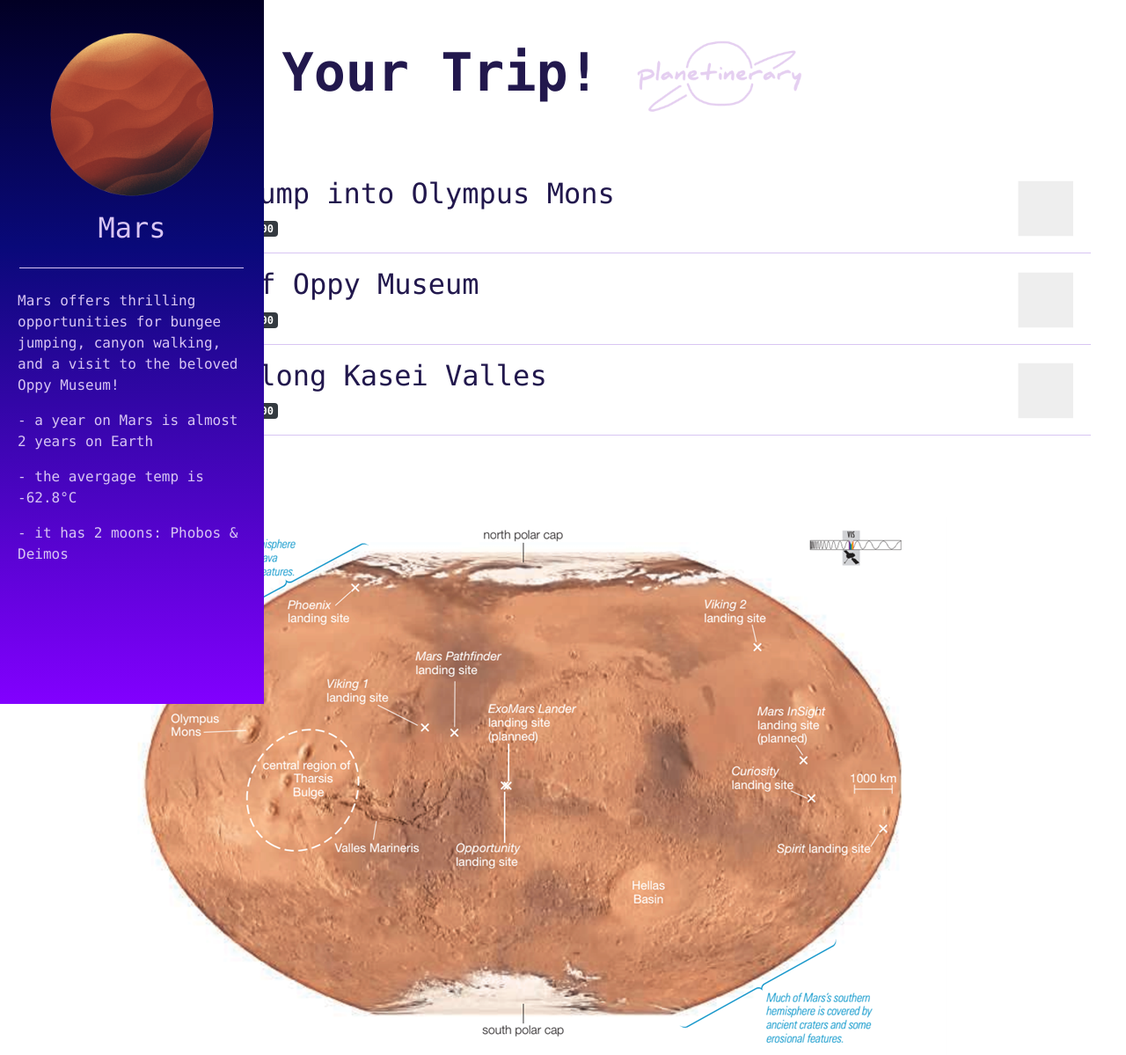
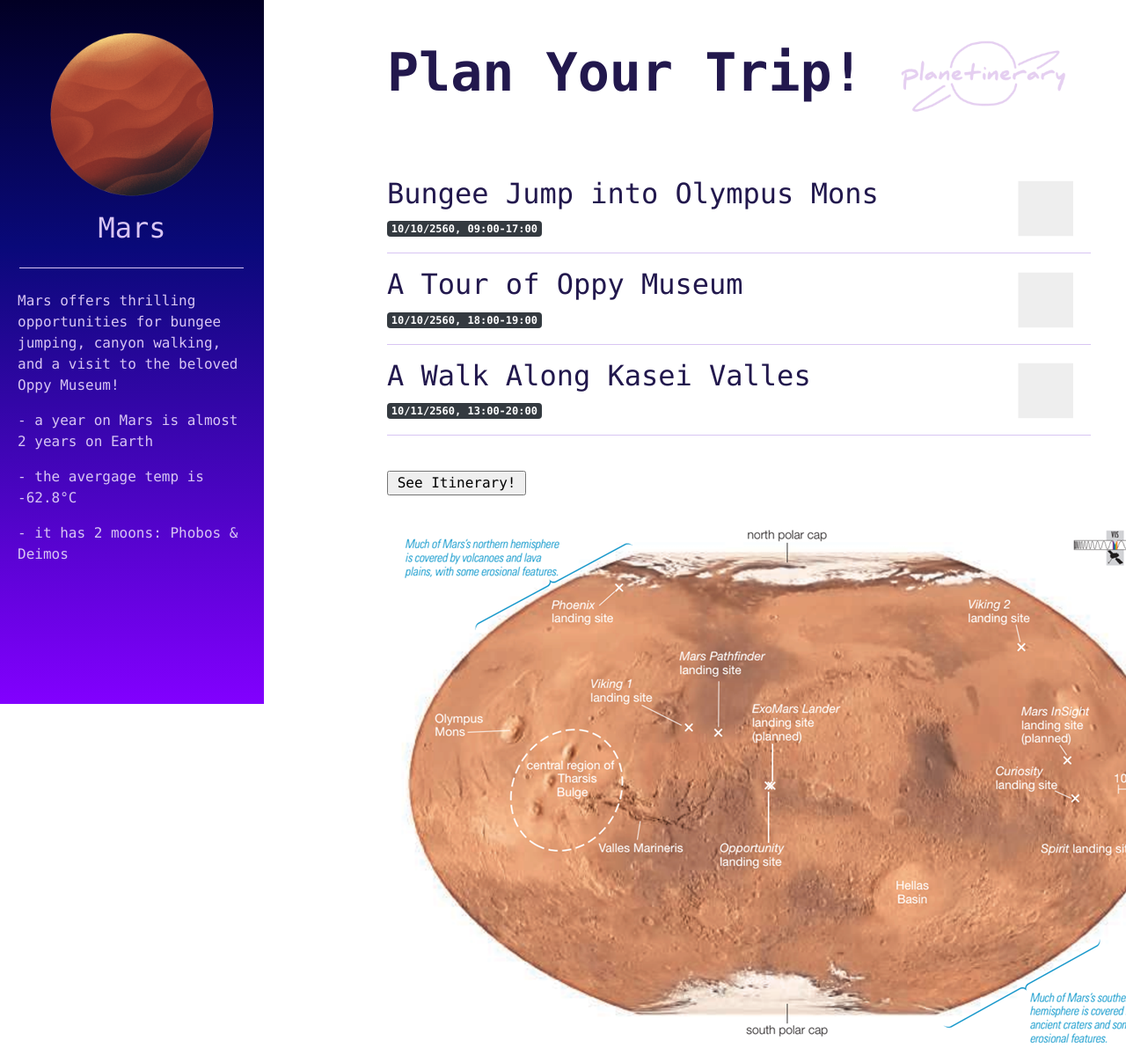
Before and after one commit to arfaamr/planetinerary, a Flask app: page /mars in a window 1280 px wide; the page is wider, and only the part inside the window is pictured. Shown: that part at 88% size. Run offline with Flask 3, Linux system fonts and the light colour scheme; data comes from the database, SQL or seed files in the repository; some libraries are stand-ins or nearby versions.

Commit message:
Update style.css
added padding to the content div to fix sidebar overlap

```diff
--- a/api/static/css/style.css
+++ b/api/static/css/style.css
@@ -38,7 +38,7 @@ p {
   text-align: left;
   margin-left: 0px;
     /* margin-left: 50px; */
-    /* padding-left: 20px; */
+    padding-left: 300px;
   }
 
 .sidenav {
```
